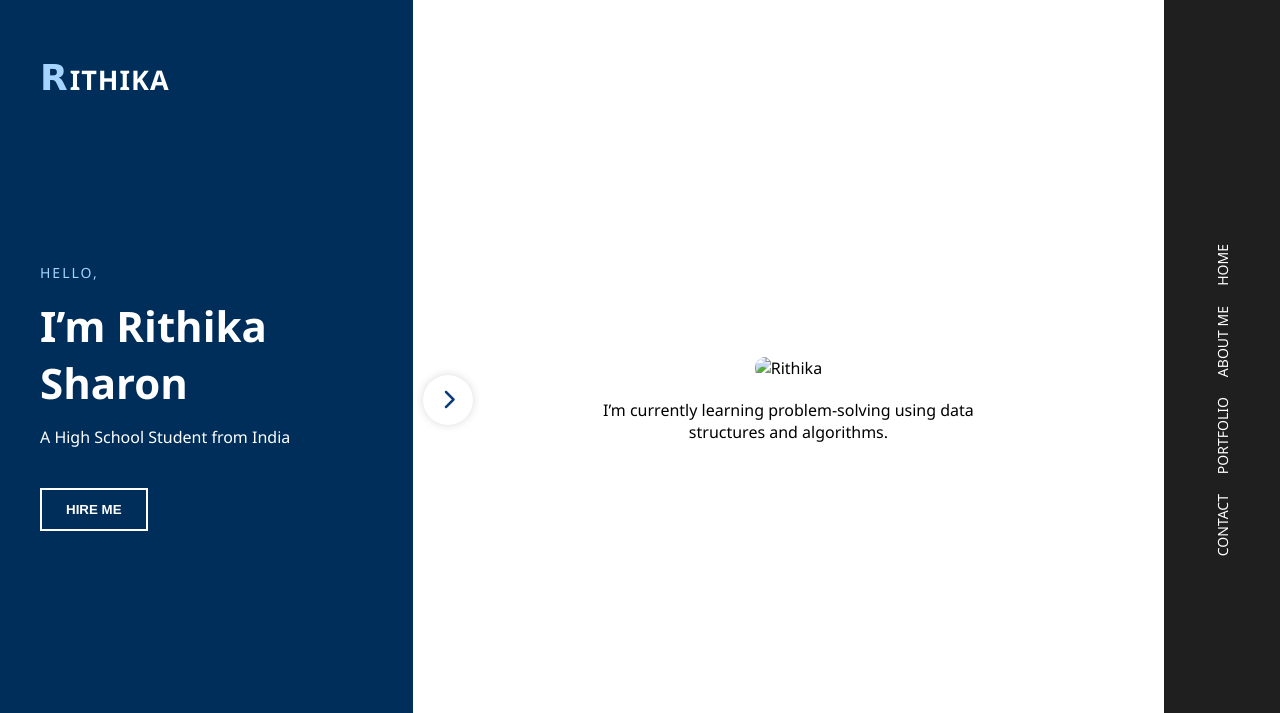
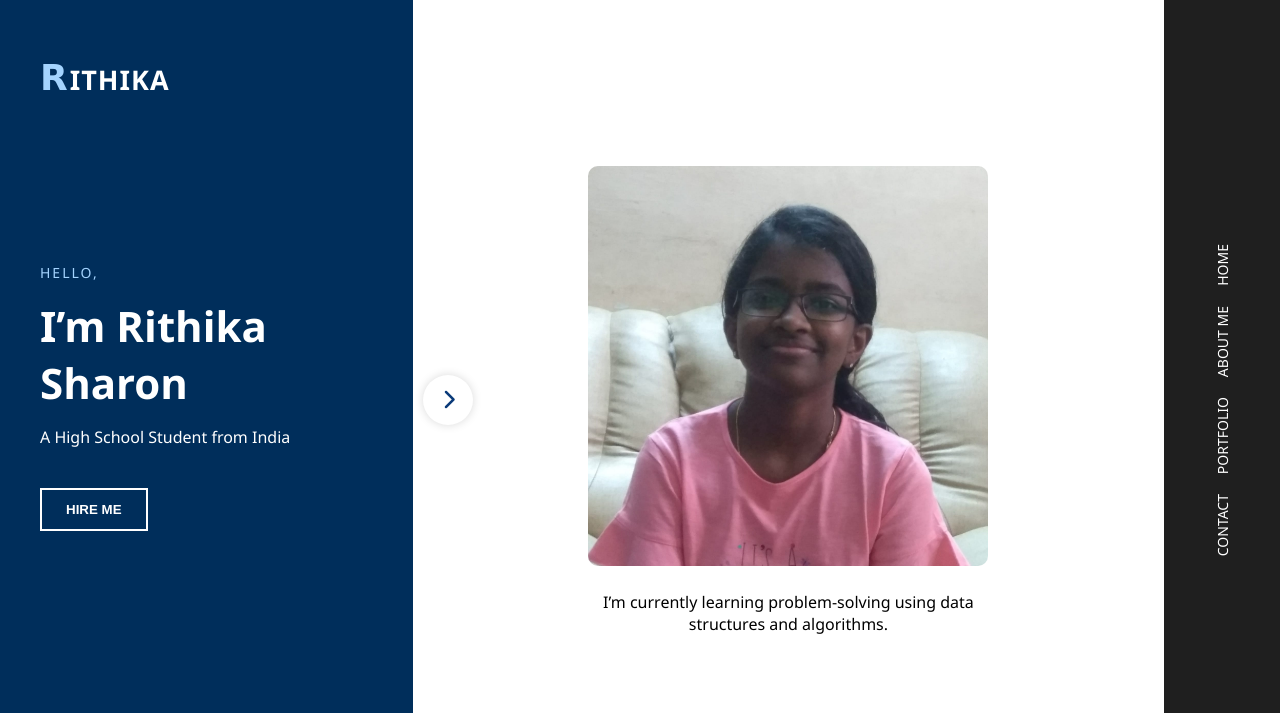
Before and after one commit to pixel-compiler-rs/pixel-compiler-rs, a plain HTML site: page index.html in a window 1280 px wide. Shown: the top 713 px of the page. Drawn offline with Linux system fonts and the light colour scheme.

Commit message:
Update index.html

```diff
--- a/index.html
+++ b/index.html
@@ -42,7 +42,7 @@
     <div class="right-panel">
         <div class="image-wrapper">
         <div class="circle-button" onclick="showFlowchart()"></div>
-        <img src="Rithika.jpg" alt="Rithika" style="width: 400px; height: 400px; border-radius: 10px;">
+        <img src="Image.jpg" alt="Rithika" style="width: 400px; height: 400px; border-radius: 10px;">
     </div>
 
     <p style="margin-top: 20px; max-width: 400px; text-align: center;">
```
